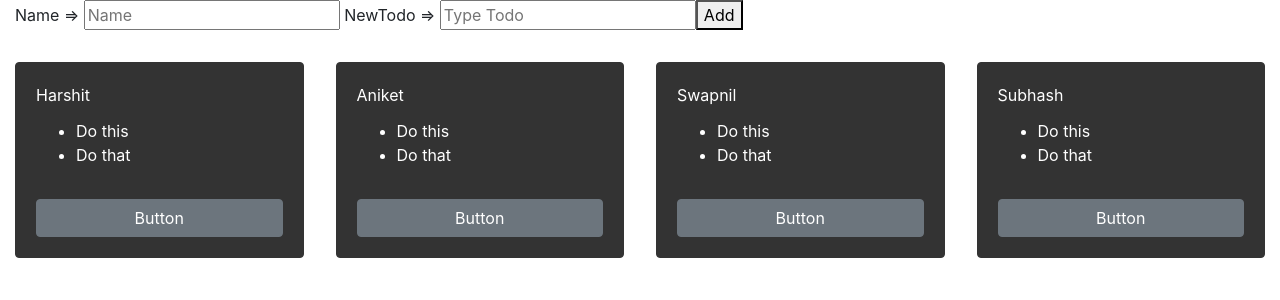
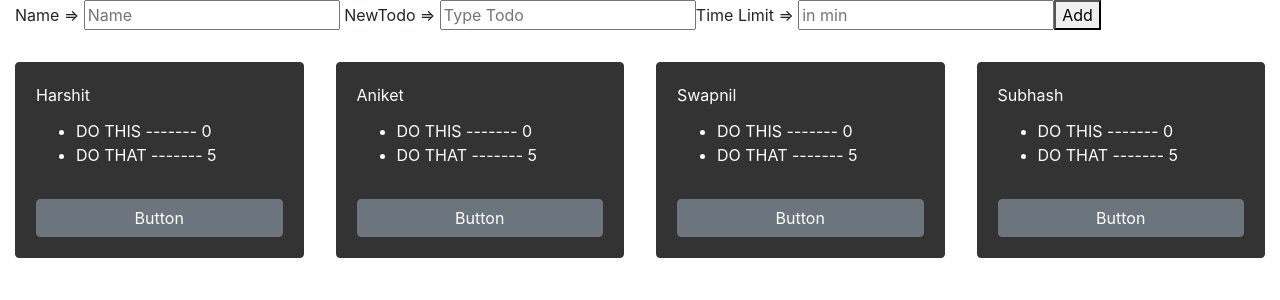
Before and after one commit to Captivest/todo-project, a React (Create React App) app: page / in a window 1280 px wide. Shown: the top 300 px of the page. Built offline with nearby package versions, Linux system fonts and the light colour scheme.

Commit message:
update_2

```diff
--- a/src/components/Card.js
+++ b/src/components/Card.js
@@ -1,7 +1,8 @@
 import React from 'react'
 import { Card, Button, CardTitle, CardText } from 'reactstrap'
 
-const TODO = ({ style, head, ti = [] }) => {
+const TODO = ({ style, head, ti = [], dur = [] }) => {
+  const lit = ti.map((t, i) => <li>{`${t} ------- ${dur[i]}`}</li>)
   return (
     <div>
       <Card
@@ -11,11 +12,7 @@ const TODO = ({ style, head, ti = [] }) => {
       >
         <CardTitle>{head}</CardTitle>
         <CardText>
-          <ul>
-            {ti.map(item => (
-              <li>{item}</li>
-            ))}
-          </ul>
+          <ul>{lit}</ul>
         </CardText>
         <Button>Button</Button>
       </Card>
--- a/src/components/Form.js
+++ b/src/components/Form.js
@@ -1,6 +1,6 @@
 import React from 'react'
 
-const Form = ({ onChange, onSubmit, name, newtodo }) => {
+const Form = ({ onChange, onSubmit, name, newtodo, durVal }) => {
   return (
     <form style={{ marginBottom: '2em' }} onSubmit={onSubmit}>
       {'Name => '}
@@ -19,6 +19,14 @@ const Form = ({ onChange, onSubmit, name, newtodo }) => {
         value={newtodo}
         type='text'
       />
+      {'Time Limit => '}
+      <input
+        onChange={onChange}
+        placeholder='in min'
+        name='durVal'
+        value={durVal}
+        type='text'
+      />
       <button type='submit'>Add</button>
     </form>
   )
--- a/src/components/MainComponent.js
+++ b/src/components/MainComponent.js
@@ -6,19 +6,23 @@ import Form from './Form'
 const todoObj = [
   {
     name: 'Harshit',
-    todos: ['Do this', 'Do that']
+    todos: ['DO THIS', 'DO THAT'],
+    dV: [5, 10]
   },
   {
     name: 'Aniket',
-    todos: ['Do this', 'Do that']
+    todos: ['DO THIS', 'DO THAT'],
+    dV: [5, 10]
   },
   {
     name: 'Swapnil',
-    todos: ['Do this', 'Do that']
+    todos: ['DO THIS', 'DO THAT'],
+    dV: [5, 10]
   },
   {
     name: 'Subhash',
-    todos: ['Do this', 'Do that']
+    todos: ['DO THIS', 'DO THAT'],
+    dV: [5, 10]
   }
 ]
 
@@ -29,23 +33,42 @@ export default class Main extends Component {
     this.submit = this.submit.bind(this)
   }
 
+  componentDidMount () {
+    let rep = setInterval(() => {
+      let newLi = [...this.state.todoObj]
+      newLi = newLi.map(l => ({
+        ...l,
+        dV: [...l.dV].map(d => (d > 1 ? d - 1 : 0))
+      }))
+      this.setState({ todoObj: newLi })
+      if (newLi.every(lt => lt.dV.every(lti => lti === 0))) {
+        clearInterval(rep)
+      }
+    }, 1000)
+  }
+
   submit (e) {
     e.preventDefault()
     var newArr = [...this.state.todoObj]
     const ind = newArr.findIndex(o => o.name === this.state.name)
     if (ind > -1) {
       newArr[ind].todos = [...newArr[ind].todos, this.state.newtodo]
+      newArr[ind].dV = [...newArr[ind].dV, Number(this.state.durVal)]
     } else {
-      const newObj = { name: this.state.name, todos: [this.state.newtodo] }
+      const newObj = {
+        name: this.state.name,
+        todos: [this.state.newtodo],
+        dV: [Number(this.state.durVal)]
+      }
       newArr = [...this.state.todoObj, newObj]
     }
-    this.setState({ todoObj: newArr, name: '', newtodo: '' })
+    this.setState({ todoObj: newArr, name: '', newtodo: '', durVal: '' })
   }
 
   render () {
-    const { name, newtodo } = this.state
+    const { name, newtodo, durVal } = this.state
     const newObj = this.state.todoObj.map(t => (
-      <TODO head={t.name} ti={t.todos.map(ti => ti)} />
+      <TODO head={t.name} ti={t.todos.map(ti => ti)} dur={t.dV.map(d => d)} />
     ))
     return (
       <Container fluid>
@@ -54,6 +77,7 @@ export default class Main extends Component {
           onSubmit={this.submit}
           name={name}
           newtodo={newtodo}
+          durVal={durVal}
         />
         <div
           style={{
```
